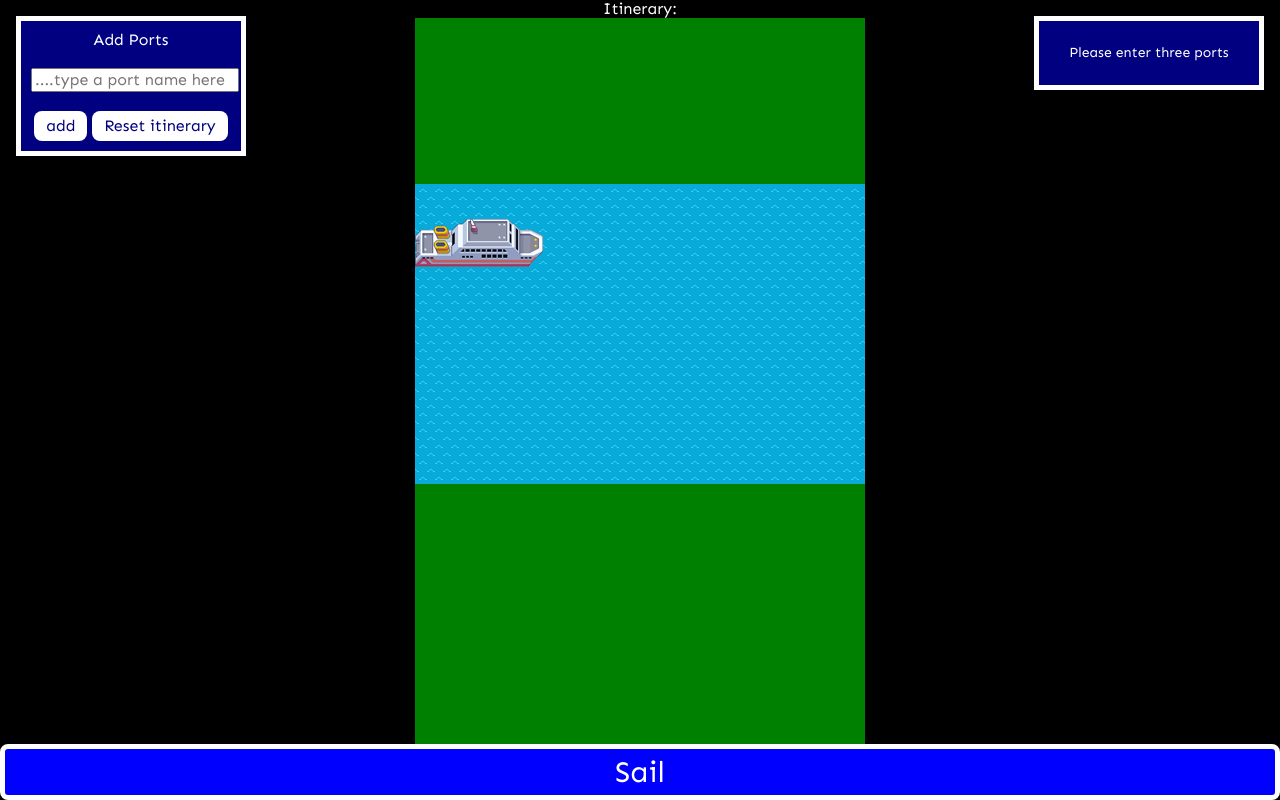
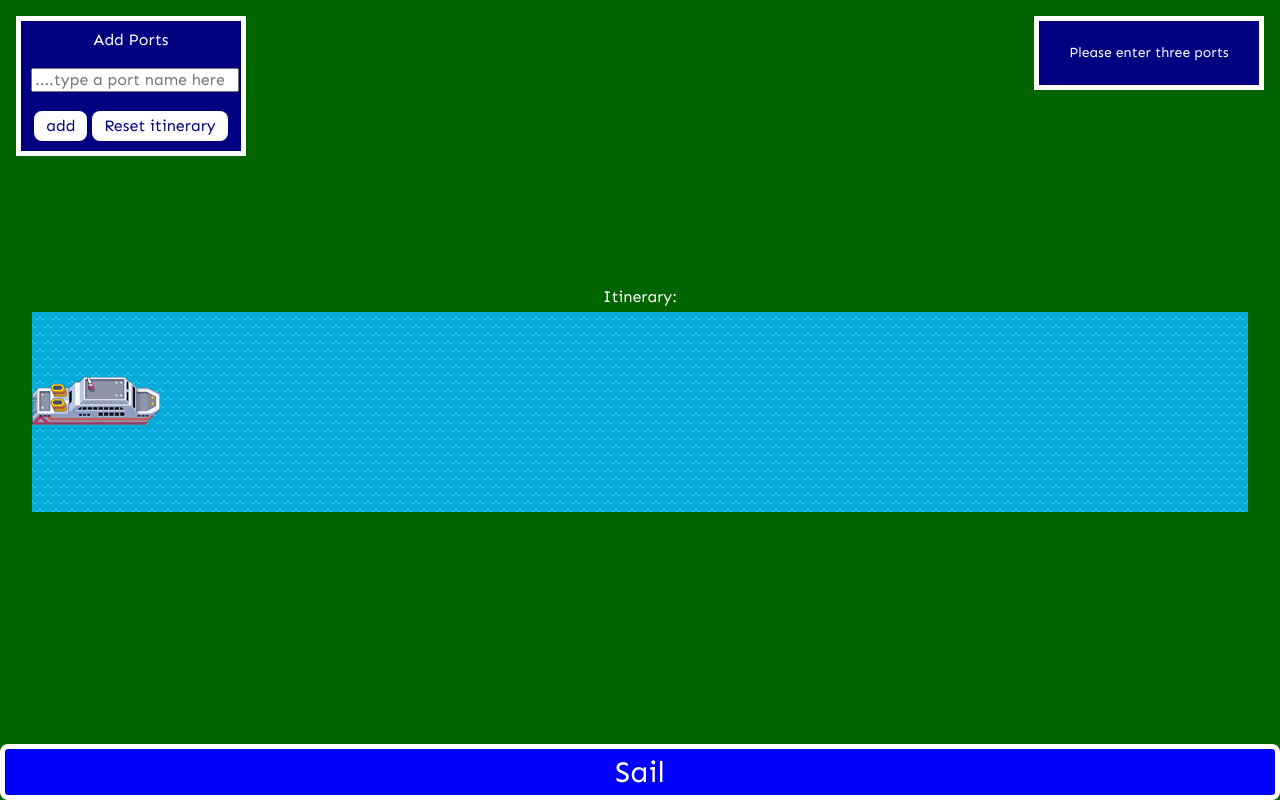
Before and after one commit to andyja/cruise-ship, a website: page index.html in a window 1280 px wide. Drawn offline with Linux system fonts and the light colour scheme.

Commit message:
layout updated

```diff
--- a/css/style.css
+++ b/css/style.css
@@ -24,40 +24,30 @@ body {
 .btn:hover {
     font-weight: bold;
 }
-#mainContainer {
-    width: 450px;
-    margin: 0 auto;
-    display: flex;
-    flex-direction: column;
-    align-items: center;
-    justify-content: center;
-    height: 100vh;
-    background-color: green;
-    padding-top: 0px;
-    padding-bottom: 0px;
-}
-
 body {
     color: white;
-    background-color: black;
+    background-color: darkgreen;
     display: flex;
     justify-content: center;
     align-items: center;
 }
 
 #viewport {
-    width: 450px;
-    height: 300px;
+    width: 95%;
+    height: 200px;
+    margin-top: 5px;
     position: relative;
     overflow-x: auto;
     background-image: url('../images/water0.png');
 }
+#ports {
 
-#ports {
+    /* width: 100%; */
     color: white;
-    margin-top: 30px;
+    font-weight: bold;
+    margin: 30px auto;
     display: flex;
-    justify-content: space-around;
+    justify-content: space-between;
 }
 
 #ports > .port {
@@ -76,7 +66,6 @@ body {
     text-align: center;
     overflow-wrap: break-word;
 }
-
 #ship {
     width: 128px;
     height: 64px;
@@ -122,7 +111,6 @@ font-weight: bold;
     position: absolute;
     color: blue;
     font-family: inherit;
-    right: 0;
     padding: 16px;
     white-space: pre-wrap;
     text-align: right;
@@ -172,12 +160,12 @@ label {
 #newPortName {
     width: 200px;
 }
-@media screen and (min-width: 768px) {
+/* @media screen and (min-width: 768px) {
     #mainContainer{
         padding-bottom: 150px;
     }
 
-}
+} */
 #addPort.btn:disabled {
     background-color: gray;
     color: white;
--- a/index.html
+++ b/index.html
@@ -32,14 +32,12 @@
         </div>
     </div>
     <div id="headsUpBoard">Itinerary:</div>
-    <div id="mainContainer">
-        <div id="viewport">
-            <div id="ports"></div>
-            <div id="portNames"></div>
-            <div id="ship"></div>
-        </div>
+    <div id="viewport">
+        <div id="ports"></div>
+        <div id="portNames"></div>
+        <div id="ship"></div>
+    </div>
         <button class="btn" id="sailbutton">Sail</button>
-    </div>
     <script src="src/Itinerary.js"></script>
     <script src="src/Ship.js"></script>
     <script src="src/Port.js"></script>
```
